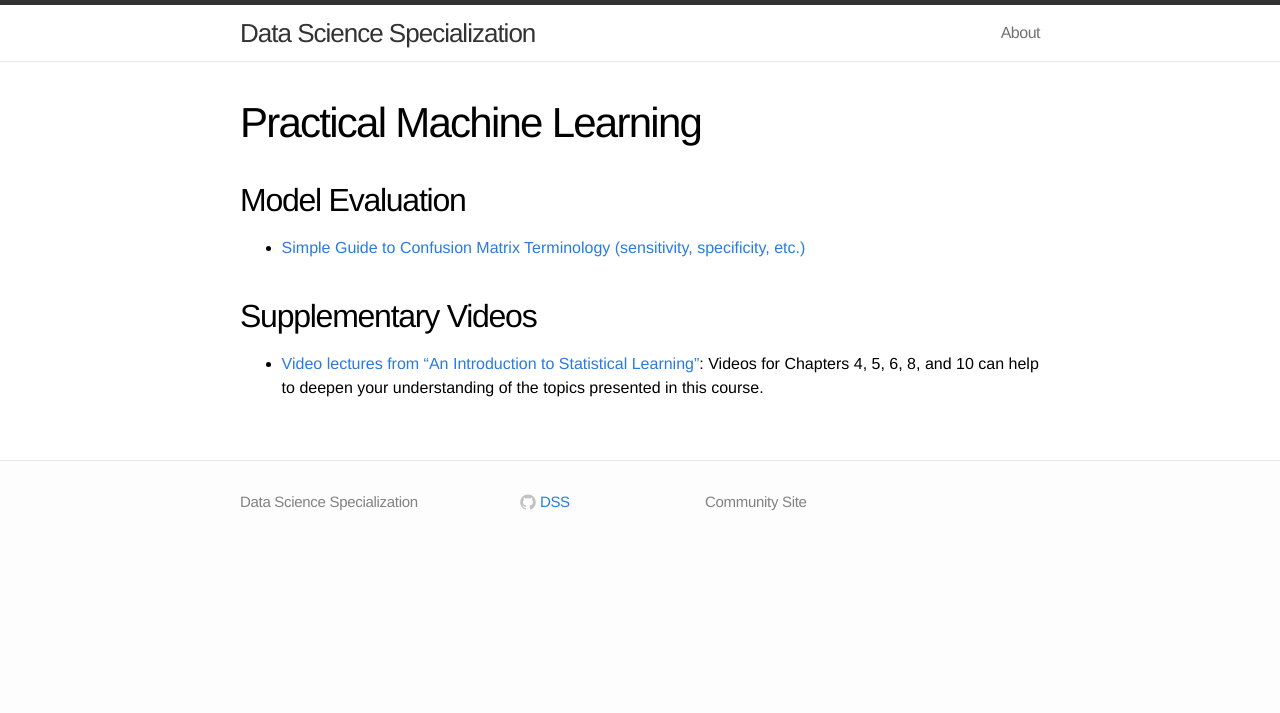
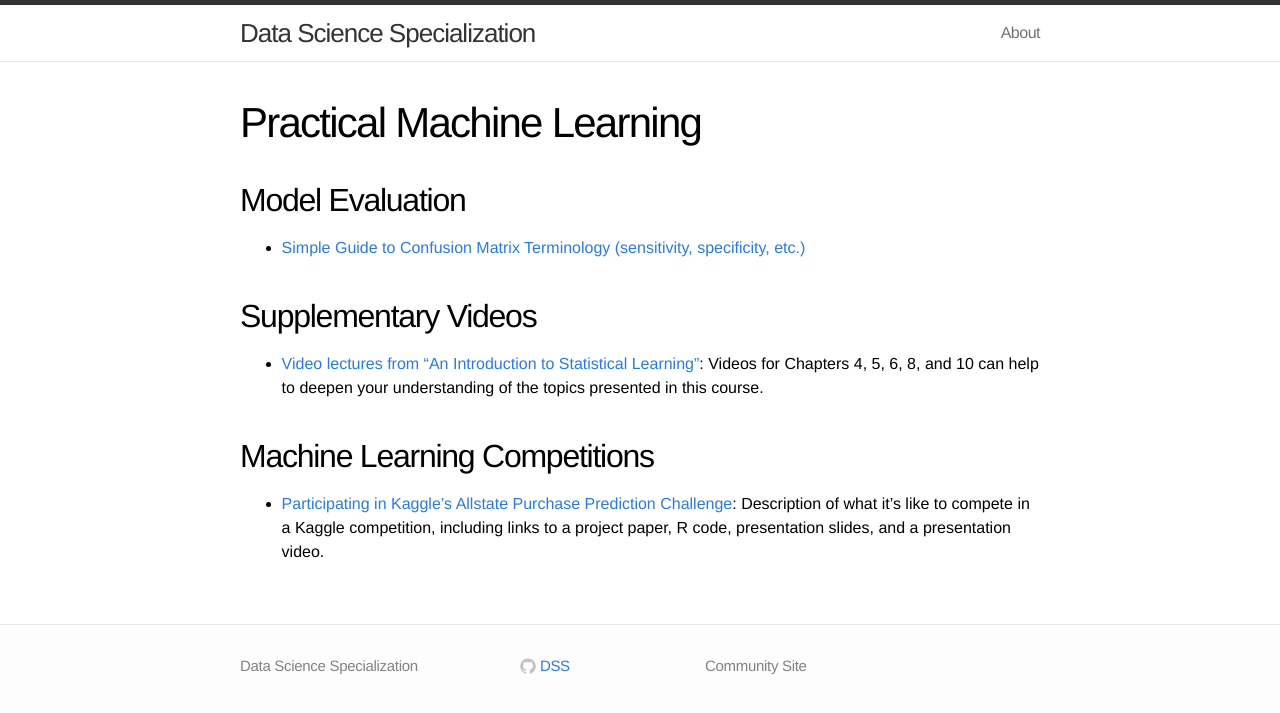
Before and after one commit to DataScienceSpecialization/DataScienceSpecialization.github.io, a Jekyll site: the page built from pml.md, in a window 1280 px wide. Shown: the top 713 px of the page. Built offline with Jekyll 4.4.1, drawn with Linux system fonts in a browser that asks for light colours.

Commit message:
add link to Kaggle blog post

```diff
--- a/pml.md
+++ b/pml.md
@@ -11,3 +11,7 @@ permalink: /pml/
 ## Supplementary Videos
 
 - [Video lectures from "An Introduction to Statistical Learning"](http://www.dataschool.io/15-hours-of-expert-machine-learning-videos/): Videos for Chapters 4, 5, 6, 8, and 10 can help to deepen your understanding of the topics presented in this course.
+
+## Machine Learning Competitions
+
+- [Participating in Kaggle's Allstate Purchase Prediction Challenge](http://www.dataschool.io/kaggle-allstate-purchase-prediction-challenge/): Description of what it's like to compete in a Kaggle competition, including links to a project paper, R code, presentation slides, and a presentation video.
```
